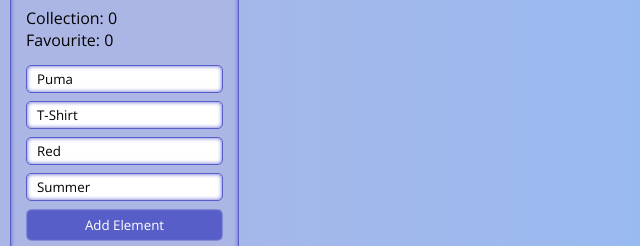
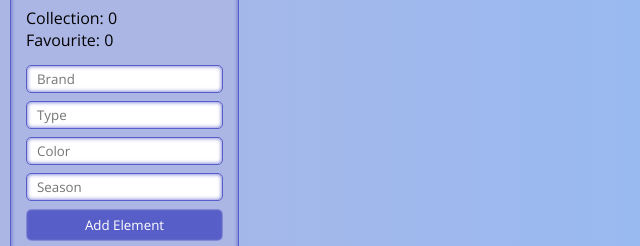
Before and after one commit to vavilentar/online-wardrobe, a plain HTML site: page index.html in a window 1280 px wide. Shown: the part 129-375 px from the top of the page, 0-640 px from the left. Drawn offline with nearby package versions, Linux system fonts and the light colour scheme.

Commit message:
Delete test values

```diff
--- a/index.html
+++ b/index.html
@@ -15,10 +15,10 @@
 				<div id="cloth-collection_counter">Collection: 0</div>
 				<div id="fav-collection_counter">Favourite: 0</div>
 </div>
-			<input value="Puma" class="new-cloth_input" placeholder="Brand" type="text">
-			<input value="T-Shirt" class="new-cloth_input" placeholder="Type" type="text">
-			<input value="Red" class="new-cloth_input" placeholder="Color" type="text">
-			<input value="Summer" class="new-cloth_input" placeholder="Season" type="text">
+			<input class="new-cloth_input" placeholder="Brand" type="text">
+			<input class="new-cloth_input" placeholder="Type" type="text">
+			<input class="new-cloth_input" placeholder="Color" type="text">
+			<input class="new-cloth_input" placeholder="Season" type="text">
 			<button id="new-cloth_btn">Add Element</button>
 			<button id="my-collection_btn">My Collection</button>
 			<button id="favourite-list_btn">My Favourite</button>
```
